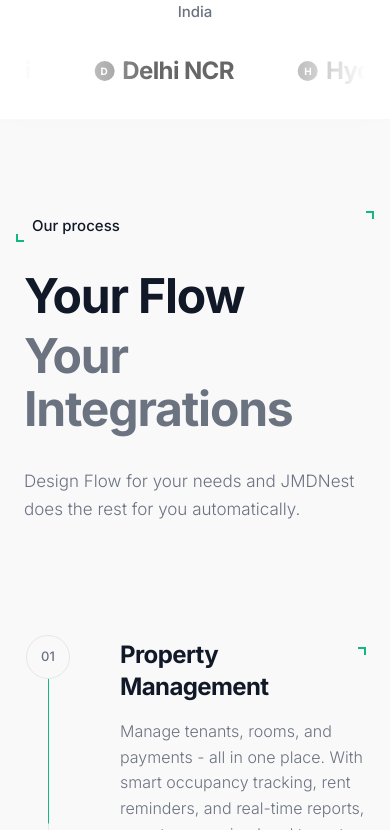
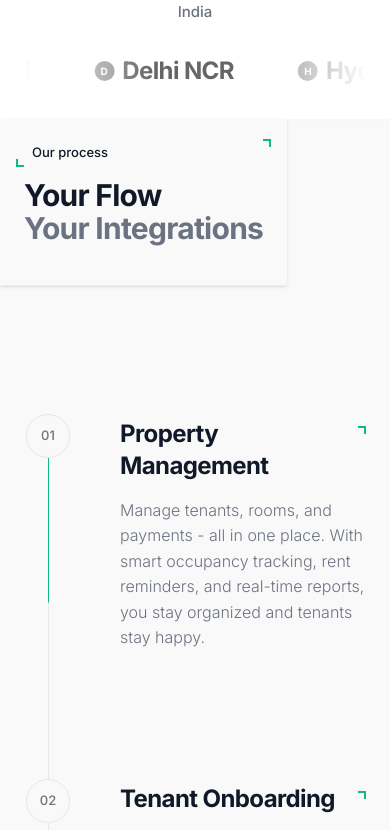
Before and after one commit to yashchavan5/jmdnest2, a Next.js app: page / in a window 390 px wide. Shown: the part 834-1664 px from the top of the page. Built offline with nearby package versions, Linux system fonts and the light colour scheme.

Commit message:
Optimize responsiveness for mobile devices across features and testimonials

```diff
--- a/src/components/sections/features.tsx
+++ b/src/components/sections/features.tsx
@@ -55,29 +55,29 @@ export function FeaturesSection() {
         <div className="flex flex-col lg:flex-row items-start gap-16 lg:gap-24 relative">
 
           {/* Left Sticky Part - Pinned during scroll */}
-          <div className="lg:w-[45%] lg:sticky lg:top-0 lg:h-screen flex flex-col justify-center pt-24 lg:pt-0 pb-12 lg:pb-0 z-10">
-            <div className="inline-flex items-center relative mb-8">
+          <div className="lg:w-[45%] sticky top-0 lg:top-0 h-auto lg:h-screen flex flex-col justify-center pt-6 pb-6 lg:pt-0 lg:pb-0 z-30 bg-[#f9f9f9]/90 backdrop-blur-xl lg:bg-transparent lg:backdrop-blur-none border-b border-gray-200/50 lg:border-none -mx-6 px-6 lg:mx-0 lg:px-0 transition-all shadow-sm lg:shadow-none">
+            <div className="inline-flex items-center relative mb-4 lg:mb-8">
               <div className="absolute -left-2 -bottom-1 w-2 h-2 border-l-2 border-b-2 border-[#10b981]"></div>
               <div className="absolute -right-2 -top-1 w-2 h-2 border-r-2 border-t-2 border-[#10b981]"></div>
-              <span className="text-[#111827] text-[15px] font-medium px-2">Our process</span>
+              <span className="text-[#111827] text-[13px] lg:text-[15px] font-medium px-2">Our process</span>
             </div>
 
-            <h2 className="text-5xl md:text-[4rem] font-bold tracking-tight mb-2 leading-[1.1] text-[#111827]">
+            <h2 className="text-3xl md:text-[4rem] font-bold tracking-tight mb-0 lg:mb-2 leading-[1.1] text-[#111827]">
               Your Flow
             </h2>
-            <h2 className="text-5xl md:text-[4rem] font-bold tracking-tight mb-8 leading-[1.1] text-[#6b7280]">
+            <h2 className="text-3xl md:text-[4rem] font-bold tracking-tight mb-4 lg:mb-8 leading-[1.1] text-[#6b7280]">
               Your Integrations
             </h2>
 
-            <p className="text-[17px] md:text-lg text-[#6b7280] leading-relaxed font-light max-w-sm">
+            <p className="text-[15px] md:text-lg text-[#6b7280] leading-relaxed font-light max-w-sm hidden sm:block">
               Design Flow for your needs and JMDNest does the rest for you automatically.
             </p>
           </div>
 
           {/* Right Scrolling Part - Scrolls naturally while left is pinned */}
-          <div className="lg:w-[55%] relative lg:py-[25vh]">
+          <div className="lg:w-[55%] relative py-16 lg:py-[25vh]">
             {/* The vertical timeline line */}
-            <div className="absolute left-6 md:left-[2.5rem] top-0 lg:top-[25vh] bottom-0 lg:bottom-[25vh] w-[1px] bg-gray-200 z-0">
+            <div className="absolute left-6 md:left-[2.5rem] top-16 lg:top-[25vh] bottom-16 lg:bottom-[25vh] w-[1px] bg-gray-200 z-0">
                <motion.div
                  className="w-full bg-[#10b981] origin-top"
                  style={{ scaleY: lineHeight, height: "100%" }}
@@ -102,7 +102,7 @@ function TimelineFeature({ feature, index }: { feature: any, index: number }) {
   const ref = useRef(null)
   const { scrollYProgress } = useScroll({
     target: ref,
-    offset: ["start 80%", "center center"]
+    offset: ["start 90%", "start 40%"]
   })
 
   const opacity = useTransform(scrollYProgress, [0, 1], [0.2, 1]);
--- a/src/components/sections/testimonials.tsx
+++ b/src/components/sections/testimonials.tsx
@@ -61,7 +61,7 @@ export function TestimonialsSection() {
           {[...testimonials, ...testimonials].map((t, i) => (
             <div
               key={i}
-              className="bg-white p-10 rounded-[2rem] w-[400px] flex flex-col justify-between shrink-0 shadow-sm border border-[#e5e7eb]"
+              className="bg-white p-8 md:p-10 rounded-[2rem] w-[85vw] md:w-[400px] flex flex-col justify-between shrink-0 shadow-sm border border-[#e5e7eb]"
             >
               <p className="text-[#374151] text-[15px] leading-relaxed mb-10">
                 "{t.quote}"
```
